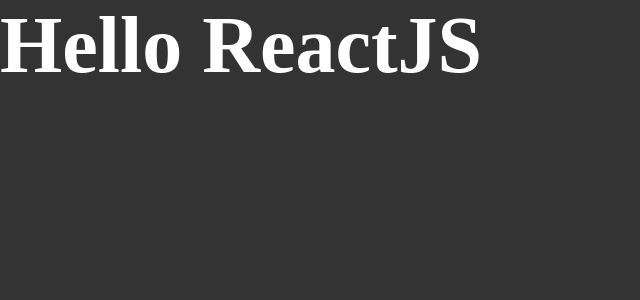
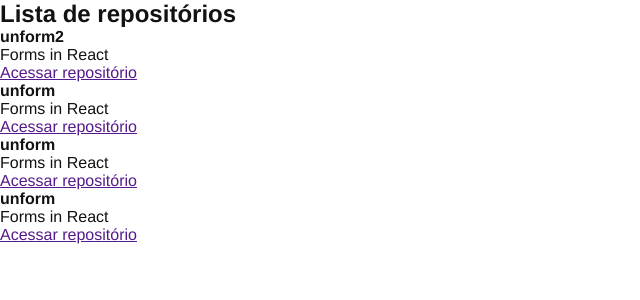
Before and after one commit to ReinaldoCS/01-github-explorer, a React app: page / in a window 1280 px wide. Shown: the top 300 px of the page, without its empty margins (0-640 px from the left). Built offline with nearby package versions, Linux system fonts and the light colour scheme.

Commit message:
Primeiro componente React

```diff
--- a/src/App.jsx
+++ b/src/App.jsx
@@ -1,5 +1,6 @@
+import { RepositoryList } from './components/RepositoryList';
 import './styles/global.scss'
 
 export function App() {
-  return <h1>Hello ReactJS</h1>;
+  return <RepositoryList />;
 }
--- /dev/null
+++ b/src/components/RepositoryList.jsx
@@ -0,0 +1,36 @@
+const repositoryName = 'unform2'
+
+export function RepositoryList() {
+  return (
+    <section className="repository-list">
+      <h1>Lista de repositórios</h1>
+
+      <ul>
+        <li>
+          <strong>{repositoryName}</strong>
+          <p>Forms in React</p>
+
+          <a href="">Acessar repositório</a>
+        </li>
+        <li>
+          <strong>unform</strong>
+          <p>Forms in React</p>
+
+          <a href="">Acessar repositório</a>
+        </li>
+        <li>
+          <strong>unform</strong>
+          <p>Forms in React</p>
+
+          <a href="">Acessar repositório</a>
+        </li>
+        <li>
+          <strong>unform</strong>
+          <p>Forms in React</p>
+
+          <a href="">Acessar repositório</a>
+        </li>
+      </ul>
+    </section>
+  )
+}
--- a/src/styles/global.scss
+++ b/src/styles/global.scss
@@ -5,12 +5,6 @@
 }
 
 body {
-  font: Helvetica, Arial, sans-serif;
-  background: #333;
-  color: #FFF;
-
-
-  h1 {
-    font-size: 80px;
-  }
+  font: 16px "Helvetica Neue", Arial, sans-serif;
+  color: #121214;
 }
```
Also changed, not shown: 1 other file (tests, documents, lock files or other folders).
